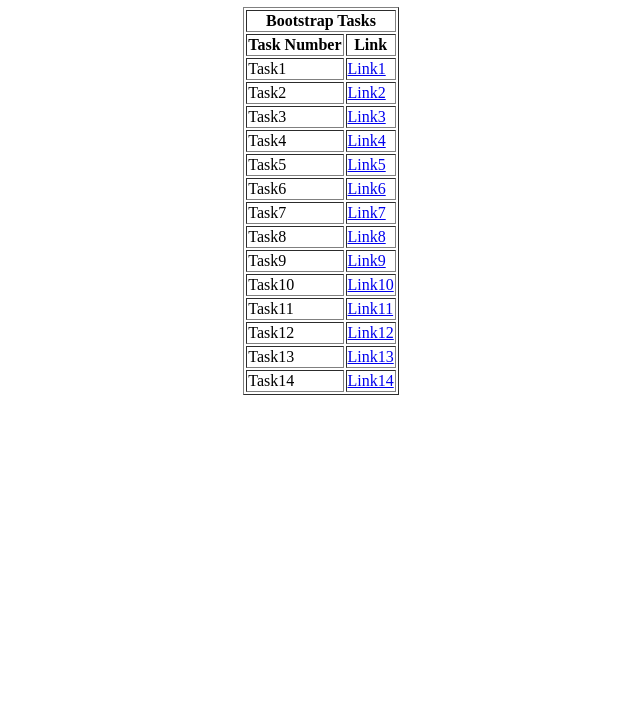
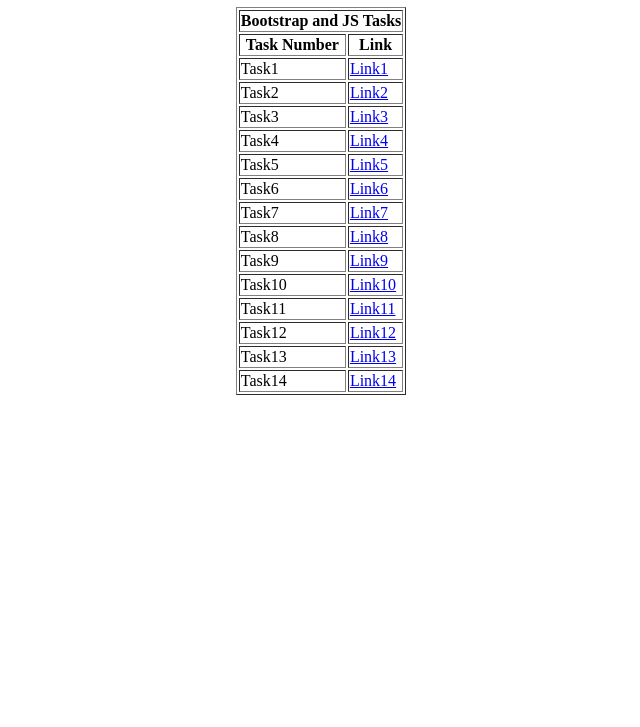
Before and after one commit to pavanjoe/JS-Bootstrap-Tasks, a plain HTML site: page index.html in a window 1280 px wide. Shown: the part 73-800 px from the top of the page, without its empty margins (319-959 px from the left). Drawn offline with Linux system fonts and the light colour scheme.

Commit message:
Update index.html

```diff
--- a/index.html
+++ b/index.html
@@ -11,7 +11,7 @@
         <h1>Index Pages</h1>
         <table border="1">
             <tr>
-                <th colspan="2">Bootstrap Tasks</th>
+                <th colspan="2">Bootstrap and JS Tasks</th>
             </tr>
             <tr>
                 <th>Task Number</th>
```
